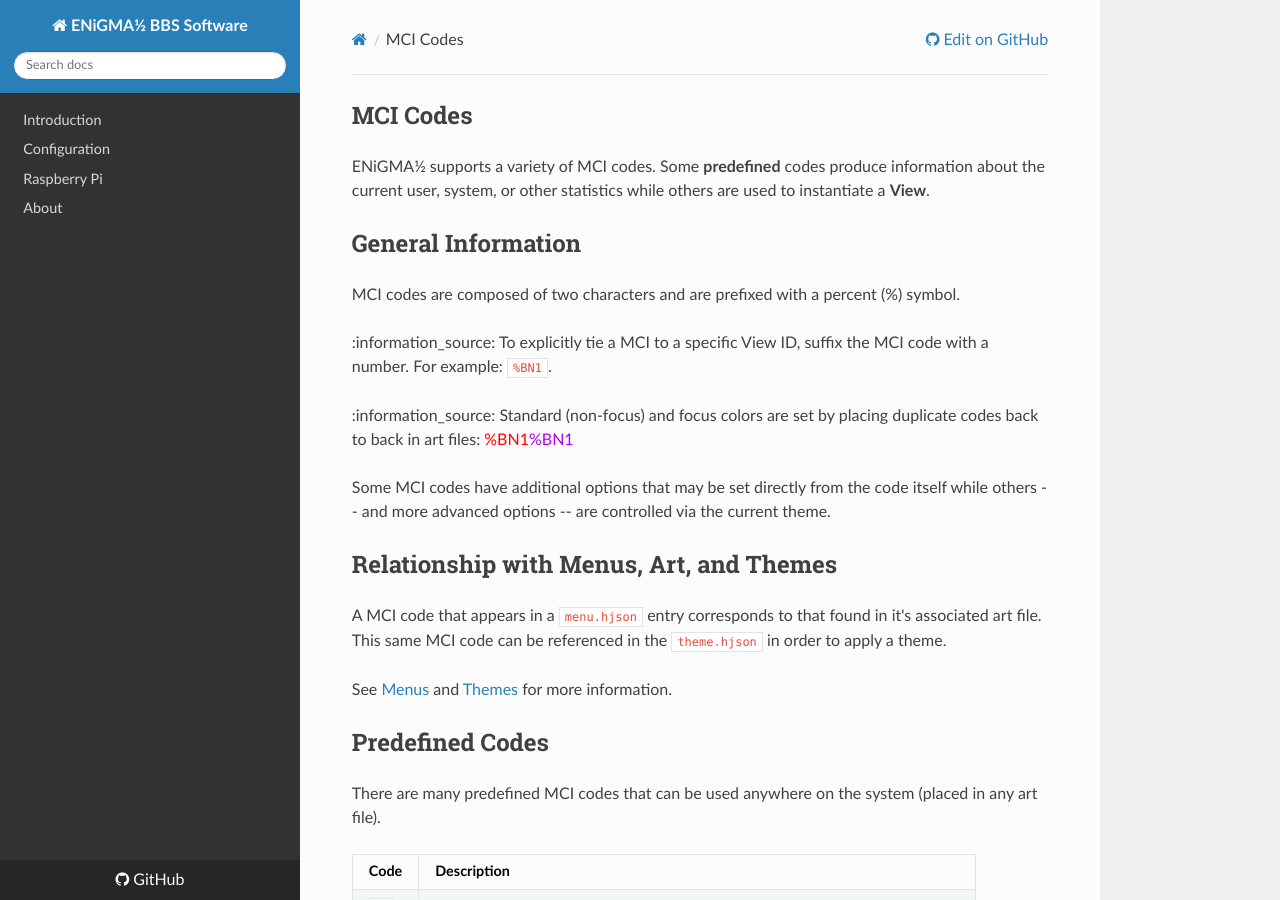
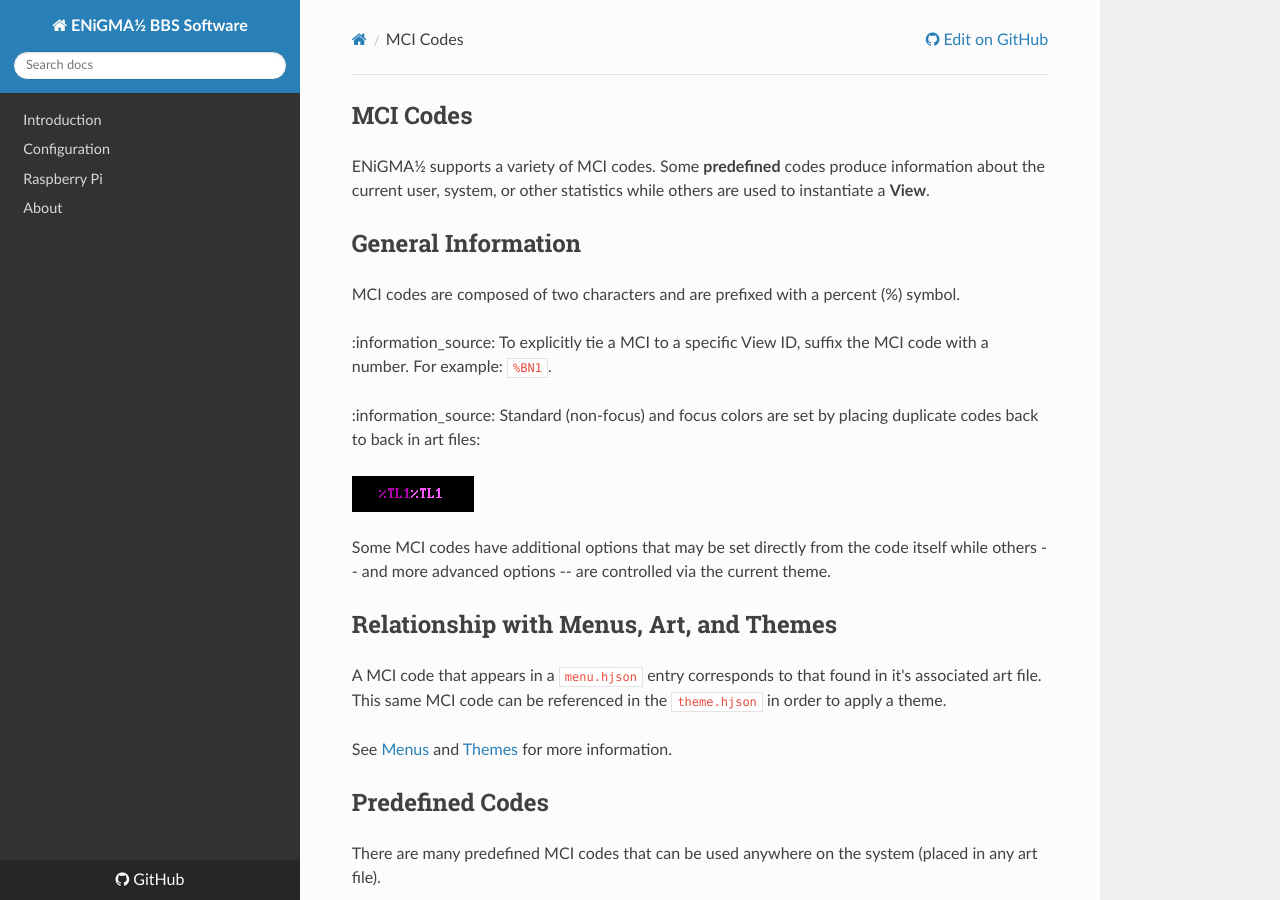
Before and after one commit to NuSkooler/enigma-bbs, an MkDocs documentation site: the page built from docs/art/mci.md, in a window 1280 px wide and 900 px high. Built offline with MkDocs 1.6.1, drawn with Linux system fonts in a browser that asks for light colours; nearby versions of some CDN libraries; old or Windows-style settings are respelled for this version of MkDocs.

Commit message:
Fix example render

```diff
--- a/docs/art/mci.md
+++ b/docs/art/mci.md
@@ -11,7 +11,8 @@ MCI codes are composed of two characters and are prefixed with a percent (%) sym
 :information_source: To explicitly tie a MCI to a specific View ID, suffix the MCI code with a number. For example: `%BN1`.
 
 :information_source: Standard (non-focus) and focus colors are set by placing duplicate codes back to back in art files:
-<font color="red">%BN1</font><font color="bright red">%BN1</font>
+
+![Example](../assets/images/mci-example1.png "MCI Colors")
 
 Some MCI codes have additional options that may be set directly from the code itself while others -- and more advanced options -- are controlled via the current theme.
 
```
Also changed, not shown: docs/assets/images/mci-example1.png (added).
